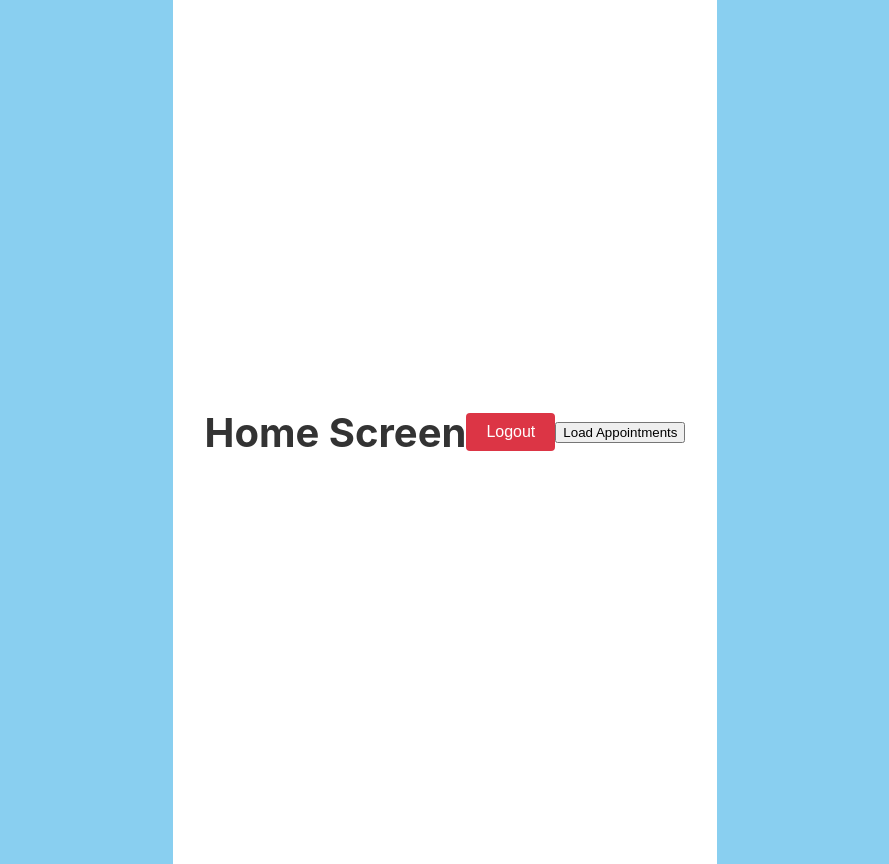
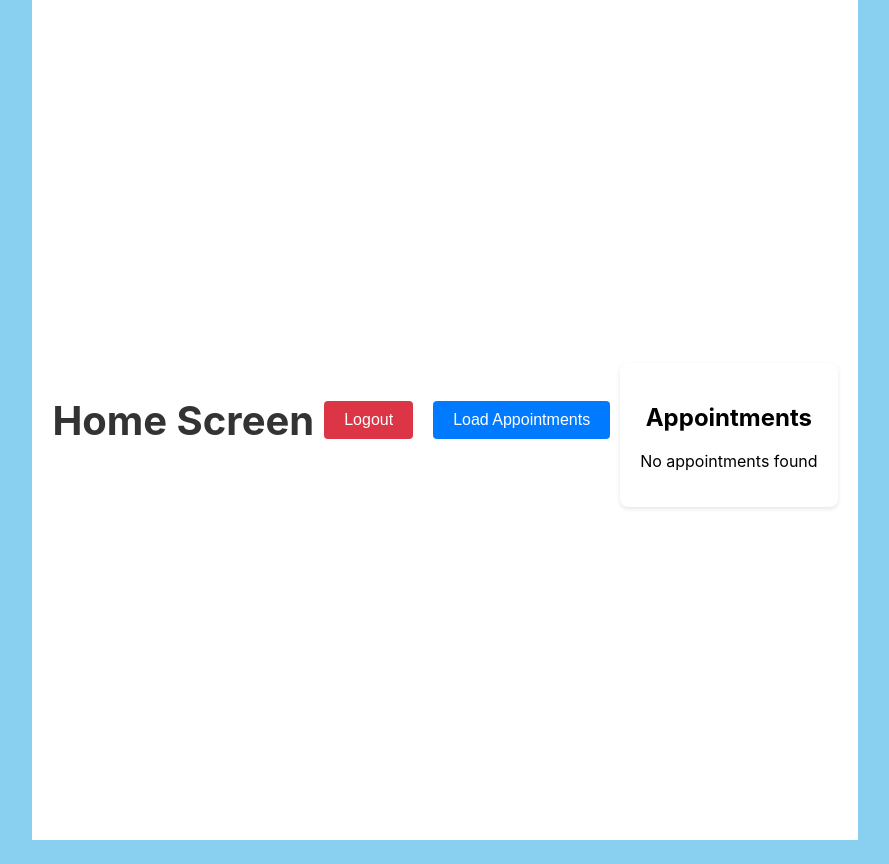
Before and after one commit to jmeegan2/Medical-Scheduling-System, a React (Create React App) app in the folder frontendHospital/frontend/: page /home in a window 1280 px wide. Shown: the whole page, without its empty margins (195-1084 px from the left). After the commit the page ends 840 px from the top, so only its background shows below. Built offline with nearby package versions, Linux system fonts and the light colour scheme; sample sign-in values are in the browser's storage.

Commit message:
styling for appointments

```diff
--- a/frontendHospital/frontend/src/components/Home/Home.css
+++ b/frontendHospital/frontend/src/components/Home/Home.css
@@ -4,8 +4,10 @@
   align-items: center;
   min-height: 100vh;
   background-color: white;
-  padding: 2rem;
+  padding: 20px;
   text-align: center;
+  max-width: 800px;
+  margin: 0 auto;
 }
 
 .home-container h1 {
@@ -13,17 +15,69 @@
   font-size: 2.5rem;
 }
 
-.logout-button {
+#appointments-container {
+  margin-top: 30px;
+  background: #fff;
+  border-radius: 8px;
+  padding: 20px;
+  box-shadow: 0 2px 4px rgba(0, 0, 0, 0.1);
+}
+
+#appointments-list {
+  list-style: none;
+  padding: 0;
+  margin: 0;
+}
+
+.appointment-item {
+  border: 1px solid #e0e0e0;
+  border-radius: 6px;
+  padding: 15px;
+  margin-bottom: 15px;
+  background: #f8f9fa;
+}
+
+.appointment-item:hover {
+  background: #f0f0f0;
+  transition: background-color 0.2s ease;
+}
+
+.appointment-date,
+.appointment-time,
+.appointment-reason,
+.appointment-status {
+  margin: 5px 0;
+}
+
+.appointment-status {
+  color: #666;
+  font-style: italic;
+}
+
+button {
+  margin: 10px;
   padding: 10px 20px;
-  background-color: #dc3545;
-  color: white;
   border: none;
   border-radius: 4px;
   cursor: pointer;
-  font-size: 1rem;
-  transition: background-color 0.2s;
+  font-size: 16px;
+  transition: background-color 0.2s ease;
+}
+
+.logout-button {
+  background-color: #dc3545;
+  color: white;
 }
 
 .logout-button:hover {
   background-color: #c82333;
 }
+
+.load-appointments-button {
+  background-color: #007bff;
+  color: white;
+}
+
+.load-appointments-button:hover {
+  background-color: #0056b3;
+}
--- a/frontendHospital/frontend/src/components/Home/Home.js
+++ b/frontendHospital/frontend/src/components/Home/Home.js
@@ -1,4 +1,4 @@
-import React from 'react';
+import React, { useState } from 'react';
 import { useNavigate } from 'react-router-dom';
 import { useAuth } from '../../provider/authProvider';
 import './Home.css';
@@ -6,9 +6,10 @@ import './Home.css';
 function Home() {
   const navigate = useNavigate();
   const { setToken, token } = useAuth();
+  const [appointments, setAppointments] = useState([]);
 
   const handleLogout = () => {
-    setToken(null); // This will trigger the useEffect in AuthProvider to remove the token
+    setToken(null);
     navigate('/login');
   };
 
@@ -23,10 +24,17 @@ function Home() {
         throw new Error('Failed to fetch appointments');
       }
       const data = await response.json();
+      setAppointments(data);
       console.log(data);
     } catch (error) {
       console.error('Error fetching appointments:', error);
     }
+  };
+
+  // Format date to be more readable
+  const formatDate = (dateString) => {
+    const options = { year: 'numeric', month: 'long', day: 'numeric' };
+    return new Date(dateString).toLocaleDateString(undefined, options);
   };
 
   return (
@@ -38,6 +46,32 @@ function Home() {
       <button onClick={handleLoadAppointments} className="load-appointments-button">
         Load Appointments
       </button>
+
+      <div id="appointments-container">
+        <h2>Appointments</h2>
+        {appointments.length === 0 ? (
+          <p>No appointments found</p>
+        ) : (
+          <ul id="appointments-list">
+            {appointments.map((appointment) => (
+              <li key={appointment._id} className="appointment-item">
+                <div className="appointment-date">
+                  <strong>Date:</strong> {formatDate(appointment.date)}
+                </div>
+                <div className="appointment-time">
+                  <strong>Time:</strong> {appointment.time}
+                </div>
+                <div className="appointment-reason">
+                  <strong>Reason:</strong> {appointment.reason}
+                </div>
+                <div className="appointment-status">
+                  <strong>Status:</strong> {appointment.status}
+                </div>
+              </li>
+            ))}
+          </ul>
+        )}
+      </div>
     </div>
   );
 }
```
